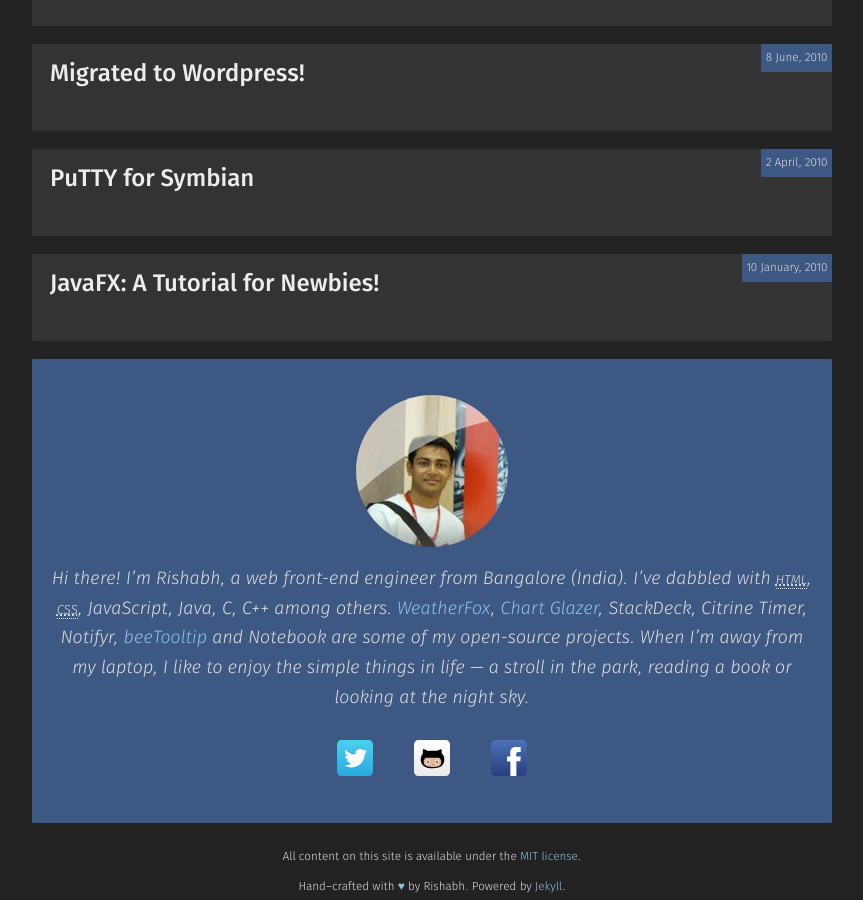
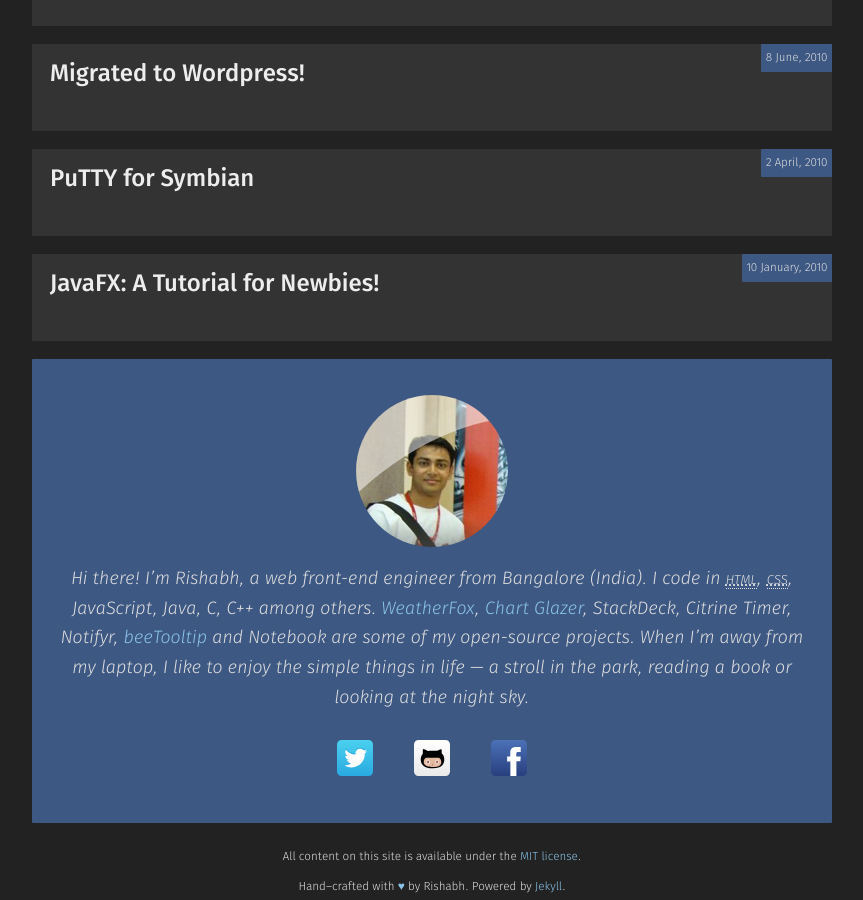
Before and after one commit to rishabh-ink/rishabhsrao.github.io, a Jekyll site: the page built from index.html, in a window 1280 px wide and 900 px high, scrolled down 4019 px. Shown: the whole window, without its empty margins (208-1071 px from the left). Built offline with Jekyll 4.4.1, drawn with Linux system fonts in a browser that asks for light colours; Markdown is read by kramdown in place of the engine named in the settings.

Commit message:
Updated desc.

```diff
--- a/_includes/site-description.html
+++ b/_includes/site-description.html
@@ -1 +1 @@
-Hi there! I&rsquo;m Rishabh, a web front-end engineer from Bangalore (India). I&rsquo;ve dabbled with <abbr title="Hyper Text Markup Language">HTML</abbr>, <abbr title="Cascading Style Sheets">CSS</abbr>, JavaScript, Java, C, C++ among others. <a href="{% post_url 2013-03-10-weather-fox %}">WeatherFox</a>, <a href="{% post_url 2010-08-17-chart-glazer %}">Chart Glazer</a>, StackDeck, Citrine Timer, Notifyr, <a href="{% post_url 2013-02-24-jquery-dot-beetooltip %}">beeTooltip</a> and Notebook are some of my open-source projects. When I&rsquo;m away from my laptop, I like to enjoy the simple things in life &mdash; a stroll in the park, reading a book or looking at the night sky.
+Hi there! I&rsquo;m Rishabh, a web front-end engineer from Bangalore (India). I code in <abbr title="Hyper Text Markup Language">HTML</abbr>, <abbr title="Cascading Style Sheets">CSS</abbr>, JavaScript, Java, C, C++ among others. <a href="{% post_url 2013-03-10-weather-fox %}">WeatherFox</a>, <a href="{% post_url 2010-08-17-chart-glazer %}">Chart Glazer</a>, StackDeck, Citrine Timer, Notifyr, <a href="{% post_url 2013-02-24-jquery-dot-beetooltip %}">beeTooltip</a> and Notebook are some of my open-source projects. When I&rsquo;m away from my laptop, I like to enjoy the simple things in life &mdash; a stroll in the park, reading a book or looking at the night sky.
```
